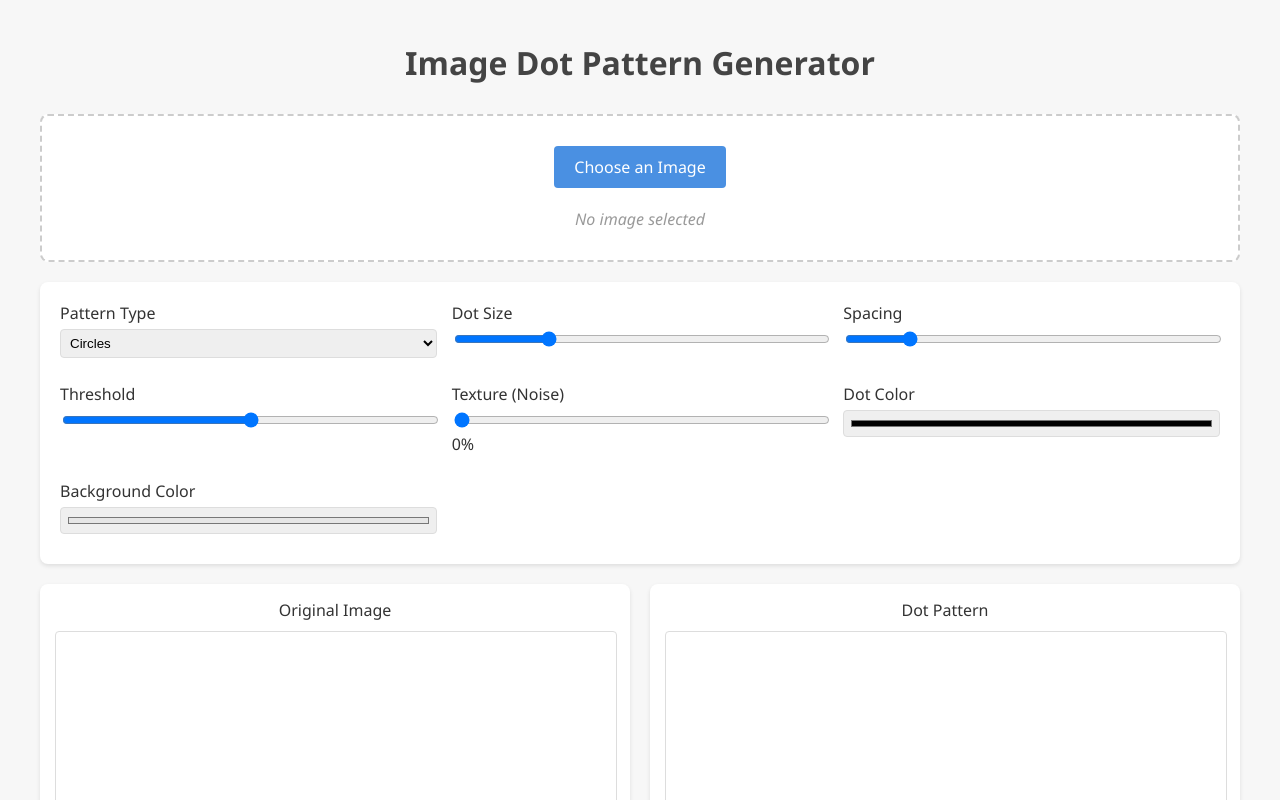
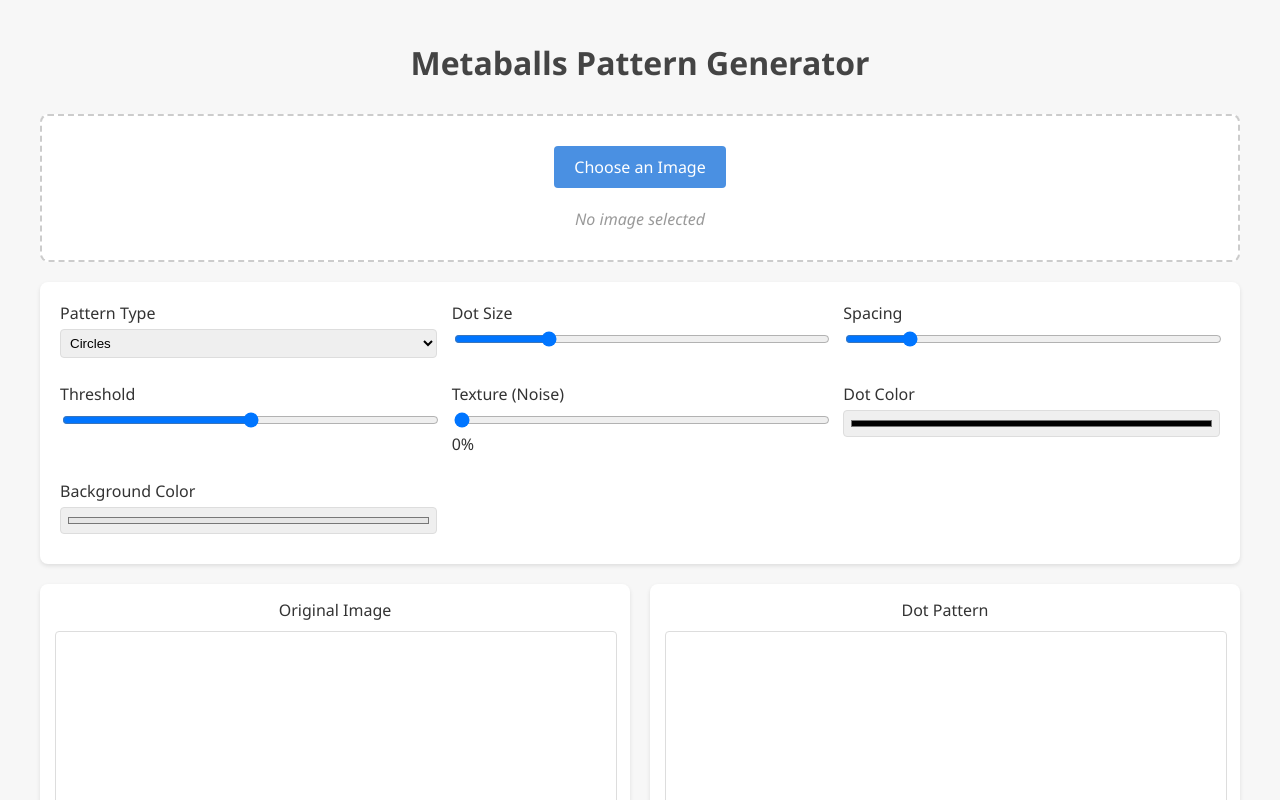
Before and after one commit to KGeorgii/metaball, a plain HTML site: page index.html in a window 1280 px wide. Shown: the top 800 px of the page. Drawn offline with Linux system fonts and the light colour scheme.

Commit message:
Update index.html

```diff
--- a/index.html
+++ b/index.html
@@ -3,11 +3,11 @@
 <head>
   <meta charset="UTF-8">
   <meta name="viewport" content="width=device-width, initial-scale=1">
-  <title>Image Dot Pattern Generator</title>
+  <title>Metaballs Pattern Generator</title>
   <link rel="stylesheet" href="main.css">
 </head>
 <body>
-  <h1>Image Dot Pattern Generator</h1>
+  <h1>Metaballs Pattern Generator</h1>
 
   <div class="container">
     <div class="upload-section">
```
